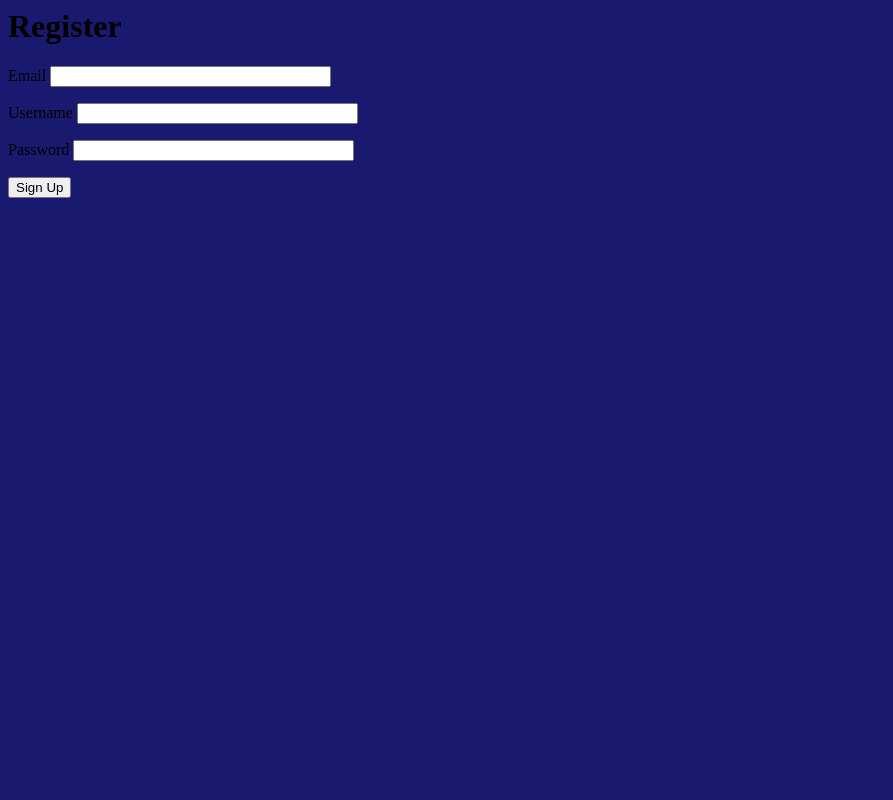
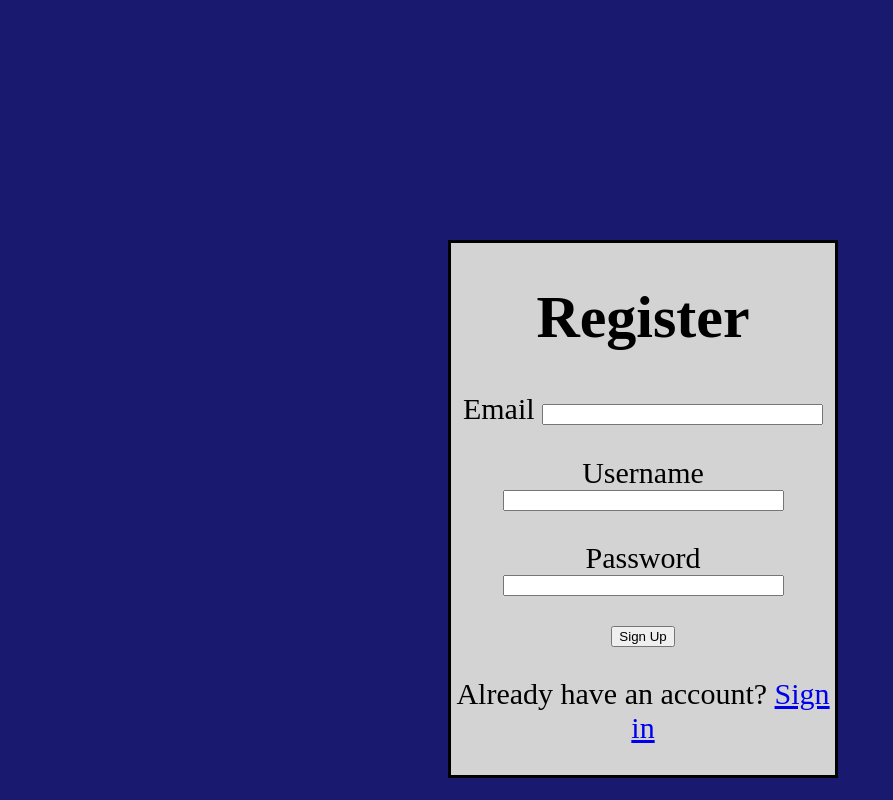
Before and after one commit to Brian1226/Priority-Queue, a Flask app: page /register in a window 1280 px wide. Shown: the whole page, without its empty margins (0-893 px from the left). Run offline with Flask 2, Linux system fonts and the light colour scheme.

Commit message:
Style changes

```diff
--- a/app/templates/base.html
+++ b/app/templates/base.html
@@ -13,7 +13,7 @@
 
     {% with messages = get_flashed_messages() %}
         {% if messages %}
-        <ul>
+        <ul style ="background-color: coral;">
             {% for message in messages %}
             <li>{{ message }}</li>
             {% endfor %}
--- a/app/templates/registerpage.html
+++ b/app/templates/registerpage.html
@@ -1,8 +1,21 @@
 {% extends "base.html" %}
 
 {%block content%}
+    <style>
+        div {
+        text-align: center;
+        background-color: lightgray;
+        border: solid;
+        font-size: 30px;
+        width: 30%;
+        left: 35%;
+        top: 30%;
+        position: absolute;
+        }
+    </style>
+
+    <div>
     <h1>Register</h1>
-
     <form action="" method="post" novalidate>
         {{form.hidden_tag()}}
         <p>
@@ -30,5 +43,7 @@
             {{ form.submit }}
         </p>
     </form>
+    <p>Already have an account? <a href="{{ url_for('login') }}">Sign in</a></p>
+    </div>
 
 {%endblock%}
```
